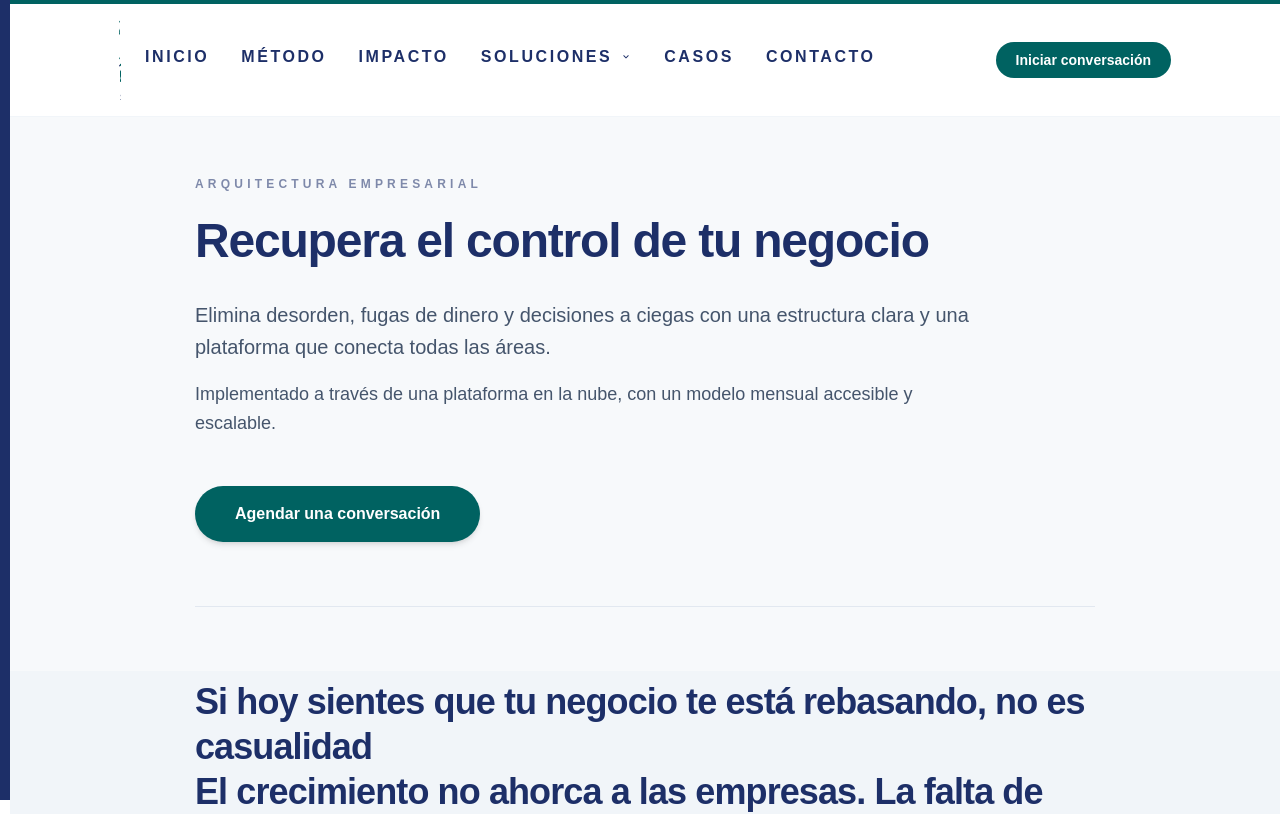
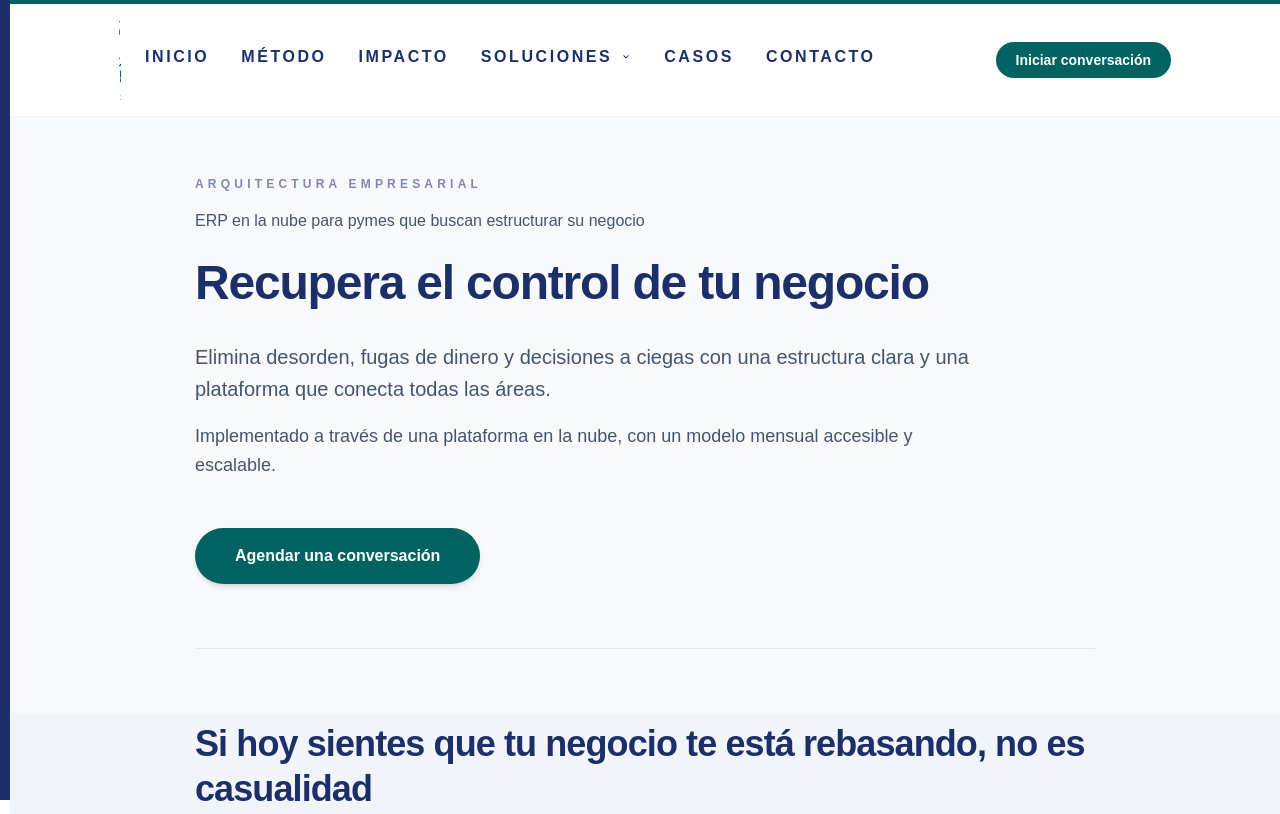
Before and after one commit to EmphaticoOnline/emphasys-web, a Next.js app: page / in a window 1280 px wide. Shown: the top 814 px of the page. Built offline with nearby package versions, Linux system fonts and the light colour scheme.

Commit message:
Ajustes para SEO

```diff
--- a/app/layout.tsx
+++ b/app/layout.tsx
@@ -17,9 +17,9 @@ const geistMono = Geist_Mono({
 
 export const metadata: Metadata = {
   metadataBase: new URL("https://emphasys.mx"),
-  title: "Emphasys | Arquitectura empresarial para crecer con claridad",
+  title: "ERP para pymes | Control y claridad en tu negocio | Emphasys",
   description:
-    "ERP a la medida y software empresarial que integra ventas, compras y finanzas. Controla costos, automatiza ventas y gana claridad estratégica.",
+    "Recupera el control de tu negocio con un ERP para pymes que se adapta a ti. Elimina desorden, potencia tus ventas y toma decisiones con claridad.",
   verification: {
     google: "aCeNCftTa0cNDUs2L9jCCOChfwVehgyDFm2o_EpR1rs",
   },
--- a/app/page.tsx
+++ b/app/page.tsx
@@ -31,7 +31,7 @@ export default function Home() {
               Una forma diferente de implementar tecnología
             </h2>
             <p className="text-lg leading-relaxed text-slate-600">
-              Sin licencias complicadas. Sin proyectos interminables. Un sistema que evoluciona contigo, con un esquema mensual claro y sostenible.
+              Sin licencias complicadas. Sin proyectos interminables. Emphasys es un ERP para pymes que buscan control, claridad y crecimiento. Un sistema que evoluciona contigo, con un esquema mensual claro y sostenible.
             </p>
           </div>
         </div>
--- a/components/Hero.tsx
+++ b/components/Hero.tsx
@@ -10,6 +10,10 @@ const Hero = () => {
           style={{ color: "var(--color-emphasys-blue)", opacity: 0.55 }}
         >
           Arquitectura empresarial
+        </p>
+
+        <p className="mt-4 max-w-[780px] text-sm leading-relaxed text-slate-600 md:text-base">
+          ERP en la nube para pymes que buscan estructurar su negocio
         </p>
 
         <h1
```
